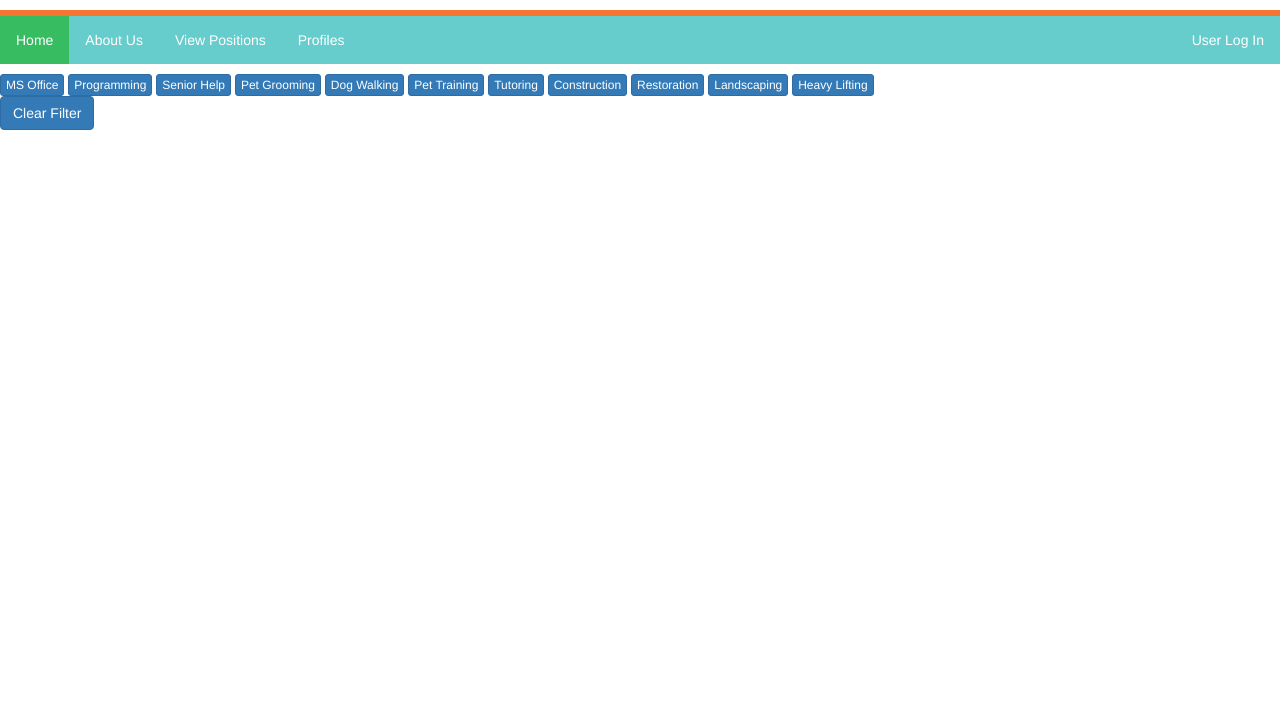
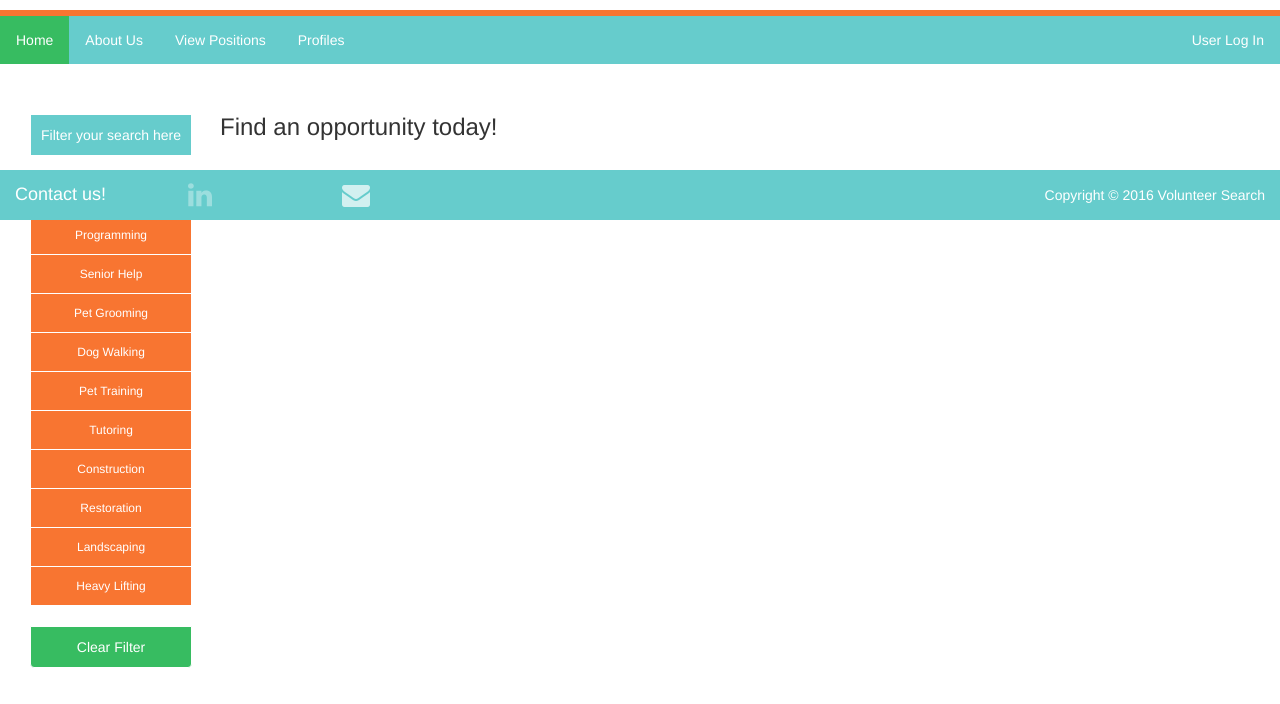
Before and after one commit to SpaIns/VolunteerSearch, a Django app: page /jobs/view in a window 1280 px wide. Shown: the part 96-800 px from the top of the page. Run offline with Django 3.2, Linux system fonts and the light colour scheme; data that the repository does not hold is empty; parts of the project's set-up code (start-up, migrations or seed data) failed here and were passed over; some libraries are stand-ins or nearby versions.

Commit message:
Added alice's footer, job view, search changes

```diff
--- a/lists/static/css/footer.css
+++ b/lists/static/css/footer.css
@@ -1,22 +1,92 @@
-<style>
-
-/* Wrapper for page content to push down footer */
-#wrap {
-  min-height: 100%;
-  height: auto !important;
-  height: 100%;
-  /* Negative indent footer by its height */
-  margin: 0 auto -60px;
-  /* Pad bottom by footer height */
-  padding: 0 0 60px;
+.Footer-items {
+	position: relative;
+  width: 100%;
+  float: right;
 }
 
-/* Set the fixed height of the footer here */
-#footer {
-  height: 30px;
-  background-color: #66CCCC;
-  margin-top:50px;
-  padding-top:2px;
-  padding-bottom:20px;
+.Footer-item {
+  display: inline-block;
+  width: 50px;
+  height: 50px;
 }
-</style>
+
+.Footer-link {
+  position: relative;
+  display: block;
+  width: 100%;
+  height: 100%;
+  opacity: 0;
+  -webkit-animation: translate2 6000ms infinite;
+          animation: translate2 6000ms infinite;
+}
+
+.Footer-item:nth-child(2) .Footer-link {
+  -webkit-animation-delay: 600ms;
+          animation-delay: 600ms;
+}
+
+.Footer-item:nth-child(3) .Footer-link {
+  -webkit-animation-delay: 1200ms;
+          animation-delay: 1200ms;
+}
+
+.Footer-item:nth-child(4) .Footer-link {
+  -webkit-animation-delay: 1800ms;
+          animation-delay: 1800ms;
+}
+
+.Footer-item:nth-child(5) .Footer-link {
+  -webkit-animation-delay: 2400ms;
+          animation-delay: 2400ms;
+}
+
+.Footer-icon {
+  color: white;
+  position: relative;
+  left: 50%; /*centering the icon*/
+  top: 50%;
+  font-size: 1.6em;
+  -webkit-transform: translate(-50%, -50%);
+          transform: translate(-50%, -50%);
+  -webkit-transition: 0.3s;
+  transition: 0.3s;
+}
+
+.fa-codepen, .fa-linkedin, .fa-envelope, .fa-twitter, .fa-github {
+  font-size: 2.0em;
+}
+
+.Footer-link:hover .Footer-icon {
+  top: 30%;
+}
+
+@-webkit-keyframes translate2 {
+  2% {
+    opacity: 0;
+    margin-left: 175%;
+  }
+  21% {
+    opacity: 1;
+    margin-left: 0%;
+  }
+  64% {
+    opacity: 1;
+    margin-left: 0%;
+  }
+  80% {
+    opacity: 0;
+    margin-left: -250%;
+  }
+  100% {
+    opacity: 0;
+    margin-left: -250%;
+  }
+}
+h4{
+	padding-top: 5px;
+}
+h5{
+	text-align: right;
+	padding-top: 8px;
+	padding-right: 15px;
+}
--- a/lists/templates/footer.html
+++ b/lists/templates/footer.html
@@ -1,9 +1,47 @@
-<html>
-	<font face="helvetica">
-	<div id="footer">
-	  <div class="container">
-		<p class="text-muted">Copyright 2016</p>
-	</font>
-	</div>
-	</div>
+<!DOCTYPE html>
+<html >
+  <head>
+    <meta charset="UTF-8">
+
+    <link rel='stylesheet prefetch' href='http://netdna.bootstrapcdn.com/font-awesome/4.1.0/css/font-awesome.min.css'>
+
+    <link rel="stylesheet" href="/static/css/footer.css">
+
+
+
+
+  </head>
+
+  <body>
+
+<footer class="Footer">
+  <ul class="Footer-items">
+  <li><h4><font color="white">&nbsp;&nbsp;&nbsp;Contact us!</font></h4>
+  </li>
+    <li class="Footer-item"><a target="_blank" href="https://twitter.com" class="Footer-link">
+      <span class="Footer-icon fa fa-twitter"></span>
+      </a>
+    </li>
+    <li class="Footer-item"><a target="_blank" href="https://github.com" class="Footer-link">
+      <span class="Footer-icon fa fa-github"></span>
+      </a>
+    </li>
+    <li class="Footer-item"><a target="_blank" href="http://codepen.io" class="Footer-link">
+      <span class="Footer-icon fa fa-codepen"></span>
+      </a>
+    </li>
+    <li class="Footer-item"><a target="_blank" href="https://fr.linkedin.com" class="Footer-link">
+      <span class="Footer-icon fa fa-linkedin"></span>
+      </a>
+    </li>
+    <li class="Footer-item"><a target="_blank" href="mailto:panketh@uw.edu" class="Footer-link">
+      <span class="Footer-icon fa fa-envelope"></span>
+      </a>
+    </li>
+
+    <h5><font color="white">Copyright © 2016 Volunteer Search</h5></font>
+
+  </ul>
+</footer>
+  </body>
 </html>
--- a/lists/templates/profile/jobview.html
+++ b/lists/templates/profile/jobview.html
@@ -1,21 +1,87 @@
 {% include "header.html" %}
+
+<!DOCTYPE html>
 <style>
 .row {
             margin-right: -15px;
             margin-left: -15px;
         }
         .col-xs-1, .col-sm-1, .col-md-1, .col-lg-1, .col-xs-2, .col-sm-2, .col-md-2, .col-lg-2, .col-xs-3, .col-sm-3, .col-md-3, .col-lg-3, .col-xs-4, .col-sm-4, .col-md-4, .col-lg-4, .col-xs-5, .col-sm-5, .col-md-5, .col-lg-5, .col-xs-6, .col-sm-6, .col-md-6, .col-lg-6, .col-xs-7, .col-sm-7, .col-md-7, .col-lg-7, .col-xs-8, .col-sm-8, .col-md-8, .col-lg-8, .col-xs-9, .col-sm-9, .col-md-9, .col-lg-9, .col-xs-10, .col-sm-10, .col-md-10, .col-lg-10, .col-xs-11, .col-sm-11, .col-md-11, .col-lg-11, .col-xs-12, .col-sm-12, .col-md-12, .col-lg-12 {
+			float: left;
             position: relative;
             min-height: 1px;
+			min-width: 500px;
             padding-right: 15px;
             padding-left: 30px;
             padding-top: 15px;
             padding-bottom: 15px;
-            border: 2px solid;
+            border: 1px solid;
+			background-color: #FFEECD;
+			margin-left: 20 px;
+			margin-right: 20px;
+			margin-bottom: 20px;
+        }
+.btn-primary {
+	color: white;
+	background-color: #F87531;
+	border-color: #F87531;
+	padding-left: 40px;
+	padding-right: 40px;
+	padding-top: 10px;
+	padding-bottom: 10px;
+	border-color: white;
+}
+.btn-secondary {
+	color: white;
+	background-color: #37BC61;
+	border-color: #37BC61;
+	padding-left: 40px;
+	padding-right: 40px;
+	padding-top: 10px;
+	padding-bottom: 10px;
+	border-color: white;
+}
+.btn-primary:hover {
+	background-color: #66CCCC;
+	border-color: white;
+}
+.btn-secondary:hover {
+	color: white;
+	background-color: #66CCCC;
+	border-color: white;
+}
+.column {
+    -webkit-column-count: 2; /* Chrome, Safari, Opera */
+    -moz-column-count: 2; /* Firefox */
+    column-count: 2;
+}
+.left {
+	position: fixed;
+	margin-left: 30px;
+	margin-top: 20px;
+    width: 200px;
+    float: left;
+
+}
+.right {
+	position: relative;
+	margin-left: 220px;
+	position: static
+}
+.containertitle {
+	color: white;
+	background-color: #66CCCC;
+	padding: 10px;
+	border: 1px solid;
+	border-color: #F87531;
+	border-color: white;
 }
 </style>
-
+<font style="helvetica">
+<div class ="left">
 <form action='#' method="get">
+  <div class="btn-group-vertical">
+  <div class="containertitle"><center>Filter your search here</div></center><br>
   <input type="submit" class="btn btn-primary btn-xs" value="MS Office" name="officebutton">
   <input type="submit" class="btn btn-primary btn-xs" value="Programming" name="codebutton">
   <input type="submit" class="btn btn-primary btn-xs" value="Senior Help" name="srhelpbutton">
@@ -28,24 +94,43 @@
   <input type="submit" class="btn btn-primary btn-xs" value="Landscaping" name="landscapingbutton">
   <input type="submit" class="btn btn-primary btn-xs" value="Heavy Lifting" name="liftingbutton">
   <br>
-        <input type="submit" class="btn btn-primary btn-s" value="Clear Filter" name="clearbutton">
-	</form><br>
+  <input type="submit" class="btn btn-secondary" value="Clear Filter" name="clearbutton">
+</form>
+</div>
+</div>
+<br>
+<div class="right">
+<h3>Find an opportunity today!</h3>
+<br>
+</div>
 
 {% for job in jobs %}
-		<div class="col-md-4">
-			<strong><center>{{ job.job_name }}</center></strong><br>
+<div class="right">
+<div class="col-md-4"> <strong>
+  <center>
+   <h3> {{ job.job_name }} </h3>
+  </center>
+  </strong><br>
   <b>Start Date:</b> {{ job.start_date }}<br>
   <b>End Date:</b> {{ job.end_date }}<br>
   <b>Location:</b> {{ job.location_city }}, {{ job.location_state }}<br>
   <b>Additional Info:</b><br>
   {{ job.info }}<br>
-			<b>Required skills: </b>
-			{% for skill in job.skills.all %}
+  <b>Required skills: </b> {% for skill in job.skills.all %}
   {{ skill.skill }}{% if not forloop.last %},{% endif %}
   {% empty %}
   None
   {% endfor %}<br>
-			<b>Contact Email:</b> {{ job.email }}<br><br>
-			<center>Created by: {{ job.parent.user_name }}</center><br>
+  <b>Contact Email:</b> {{ job.email }}<br>
+  <br>
+  <center>
+    Created by: {{ job.parent.user_name }}
+  </center>
+  <br>
 </div>
+</div>
+</center>
+</font>
 {% endfor %}
+</html>
+{% include "footer.html" %}
```
Also changed, not shown: lists/templates/profile/search.html (+49 -6 lines), 1 other file. Lines whose indentation alone changed are shown as unchanged.
